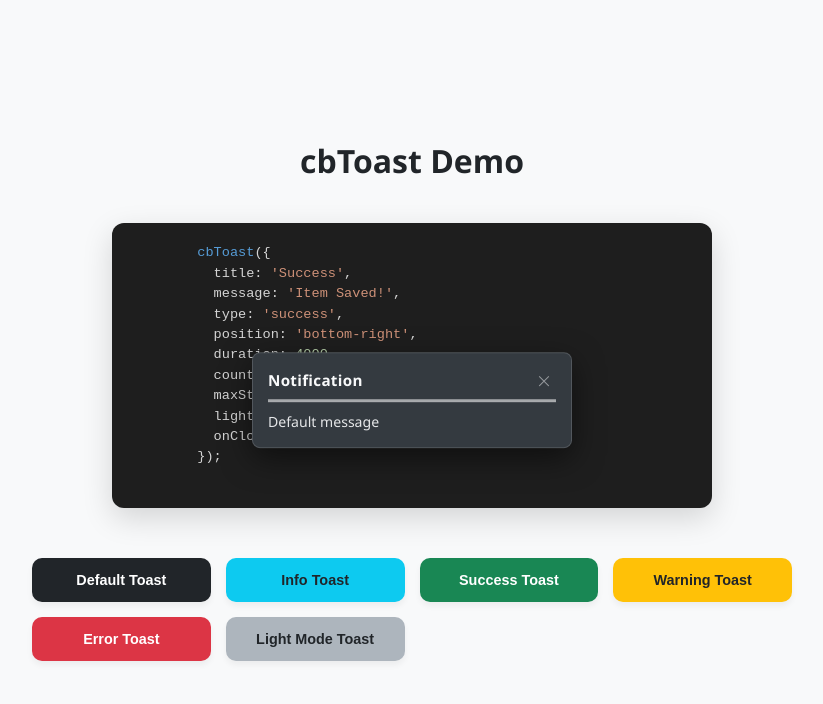
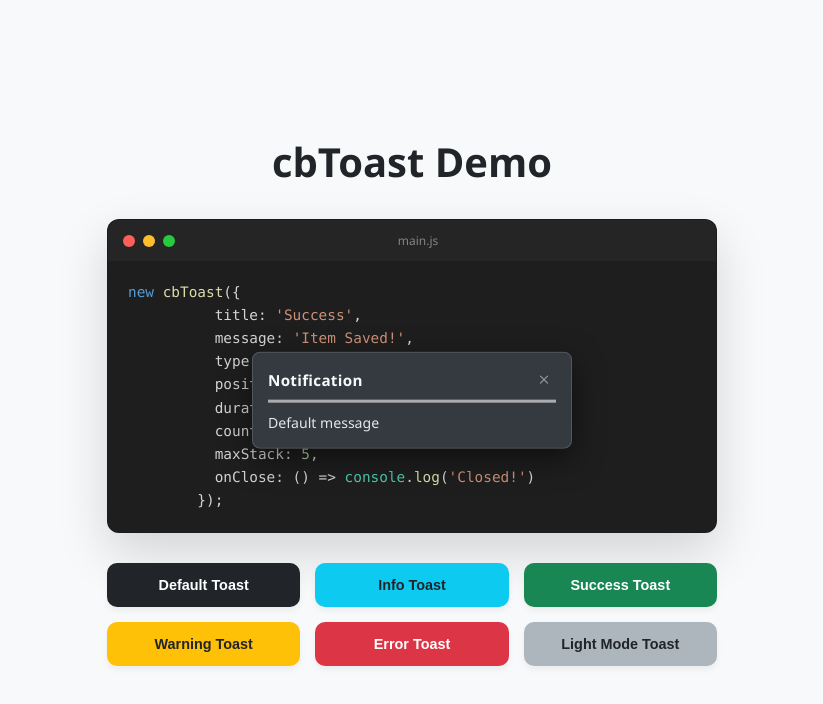
Before and after one commit to charlieBdev/cbToast, a website with bundled scripts: page index.html in a window 1280 px wide. Both pictures are taken after a click on the button "Default Toast". Shown: the whole page, without its empty margins (228-1051 px from the left). Built offline with nearby package versions, Linux system fonts and the light colour scheme.

Commit message:
fix loader and x

```diff
--- a/cbToast/cbToast.css
+++ b/cbToast/cbToast.css
@@ -31,16 +31,11 @@
     2. THE TOAST COMPONENT (Bootstrap 5.3 Theme Alignment)
 ========================================================================== */
 .cb-toast {
-    /** * UPDATED DARK MODE:
-     * We use #343a40 (bs-gray-800) for the toast surface.
-     * This is slightly lighter than the standard BS dark background (#212529),
-     * providing the "elevation" needed to stand out.
-     */
+    /* Dark Mode: Elevated Surface (#343a40) to pop against body (#212529) */
     --toast-bg: #343a40;
     --toast-color: #f8f9fa;
     --toast-border-rgba: rgba(255, 255, 255, 0.15);
     --close-opacity: 0.5;
-    /* Stronger shadow for better pop on dark backgrounds */
     --shadow: 0 10px 30px rgba(0, 0, 0, 0.5);
 
     font-family: inherit;
@@ -63,11 +58,11 @@
                 opacity 0.3s ease;
 }
 
-/* Light Mode Overrides (BS 5.3 "Light" colors) */
+/* Light Mode Overrides */
 .cb-toast[data-theme="light"] {
-    --toast-bg: #ffffff;          /* bs-body-bg */
-    --toast-color: #212529;       /* bs-body-color */
-    --toast-border-rgba: rgba(0, 0, 0, 0.175);
+    --toast-bg: #ffffff;
+    --toast-color: #212529;
+    --toast-border-rgba: rgba(0, 0, 0, 0.1);
     --close-opacity: 0.4;
     --shadow: 0 0.5rem 1rem rgba(0, 0, 0, 0.15);
 }
@@ -94,7 +89,8 @@
     display: flex;
     justify-content: space-between;
     align-items: center;
-    border-bottom: 2px solid var(--toast-border-rgba);
+    /* 1. Change border to 3px to match the bar height exactly */
+    border-bottom: 3px solid var(--toast-border-rgba);
     padding-bottom: 8px;
     margin-bottom: 10px;
     position: relative;
@@ -103,8 +99,10 @@
 .cb-toast-header::after {
     content: '';
     position: absolute;
-    bottom: -2px;
+    /* 2. Position at -3px to sit exactly on top of the 3px border */
+    bottom: -3px;
     left: 0;
+    /* 3. Match height exactly to the border-bottom */
     height: 3px;
     width: 100%;
     z-index: 1;
@@ -118,17 +116,28 @@
     width: 0% !important;
 }
 
-.cb-toast-title { font-size: 0.95rem; font-weight: 700; letter-spacing: 0.3px; }
-.cb-toast-body { font-size: 0.88rem; line-height: 1.4; opacity: 0.9; }
+.cb-toast-title {
+    font-size: 0.95rem;
+    font-weight: 700;
+    letter-spacing: 0.3px;
+    color: var(--toast-color);
+}
+
+.cb-toast-body {
+    font-size: 0.88rem;
+    line-height: 1.4;
+    opacity: 0.9;
+    color: var(--toast-color);
+}
 
 /* ==========================================================================
-    4. CLOSE BUTTON (Lean & Centered)
+    4. CLOSE BUTTON (SVG Optimized)
 ========================================================================== */
 .cb-toast-close-btn {
     background: none;
     border: none;
     padding: 0;
-    margin: 0;
+    margin: 0 0 0 10px;
     cursor: pointer;
 
     display: flex;
@@ -137,21 +146,22 @@
 
     width: 24px;
     height: 24px;
-    color: inherit;
-
-    /* Using system font stack for the best thin rendering */
-    font-family: -apple-system, BlinkMacSystemFont, "Segoe UI", Roboto, sans-serif;
-    font-size: 1.5rem;
-    font-weight: 200; /* Ultra-thin weight */
-    line-height: 1;
+    color: inherit; /* Ensures SVG stroke uses the theme color */
 
     opacity: var(--close-opacity);
     transition: opacity 0.2s ease, transform 0.2s ease;
 }
 
+/* SVG specific sizing */
+.cb-toast-close-btn svg {
+    width: 14px;
+    height: 14px;
+    display: block;
+}
+
 .cb-toast-close-btn:hover {
     opacity: 1;
-    transform: rotate(90deg); /* Modern interaction touch */
+    transform: rotate(90deg);
 }
 
 /* ==========================================================================
@@ -167,3 +177,9 @@
 .cb-toast-error   .cb-toast-header::after { background-color: #dc3545; }
 .cb-toast-warning .cb-toast-header::after { background-color: #ffc107; }
 .cb-toast-info    .cb-toast-header::after { background-color: #0dcaf0; }
+
+/* Contrast overrides for high-contrast status bars */
+/* .cb-toast-info, .cb-toast-warning { */
+    /* If your status toasts use very bright bars, you can force dark text here */
+    /* --toast-color: #212529; */
+/* } */
--- a/cbToast/cbToast.js
+++ b/cbToast/cbToast.js
@@ -65,7 +65,12 @@ export default class cbToast {
     el.innerHTML = `
       <div class="cb-toast-header">
         <strong class="cb-toast-title">${this.options.title}</strong>
-        <button class="cb-toast-close-btn" aria-label="Close">×</button>
+        <button class="cb-toast-close-btn" aria-label="Close">
+          <svg width="14" height="14" viewBox="0 0 24 24" fill="none" stroke="currentColor" stroke-width="2" stroke-linecap="round" stroke-linejoin="round">
+            <line x1="18" y1="6" x2="6" y2="18"></line>
+            <line x1="6" y1="6" x2="18" y2="18"></line>
+          </svg>
+        </button>
       </div>
       <div class="cb-toast-body">${this.options.message}</div>
     `;
--- a/index.html
+++ b/index.html
@@ -12,21 +12,27 @@
   <main>
     <h1>cbToast Demo</h1>
 
-    <section id="demo-instructions" style="margin-bottom: 30px; width: 100%; max-width: 600px;">
-      <pre style="background: #1e1e1e; color: #d4d4d4; padding: 20px; border-radius: 12px; text-align: left; font-size: 0.85rem; line-height: 1.5; box-shadow: 0 10px 30px rgba(0,0,0,0.15); overflow-x: auto;">
-        <span style="color: #569cd6;">cbToast</span>({
-          title: <span style="color: #ce9178;">'Success'</span>,
-          message: <span style="color: #ce9178;">'Item Saved!'</span>,
-          type: <span style="color: #ce9178;">'success'</span>,
-          position: <span style="color: #ce9178;">'bottom-right'</span>,
-          duration: <span style="color: #b5cea8;">4000</span>,
-          countdown: <span style="color: #569cd6;">true</span>,
-          maxStack: <span style="color: #b5cea8;">5</span>,
-          lightMode: <span style="color: #569cd6;">false</span>,
-          onClose: () =&gt; <span style="color: #4ec9b0;">console</span>.log(<span style="color: #ce9178;">'Toast closed'</span>)
-        });
-      </pre>
+    <section id="demo-instructions">
+      <div class="code-window">
+        <div class="window-header">
+          <div class="action-btns">
+            <span></span><span></span><span></span>
+          </div>
+          <div class="window-title">main.js</div>
+        </div>
+        <pre><code><span class="keyword">new</span> <span class="method">cbToast</span>({
+          title: <span class="string">'Success'</span>,
+          message: <span class="string">'Item Saved!'</span>,
+          type: <span class="string">'success'</span>,
+          position: <span class="string">'bottom-right'</span>,
+          duration: <span class="number">4000</span>,
+          countdown: <span class="keyword">true</span>,
+          maxStack: <span class="number">5</span>,
+          onClose: () => <span class="console">console</span>.<span class="method">log</span>(<span class="string">'Closed!'</span>)
+        });</code></pre>
+      </div>
     </section>
+
     <section id="btn-container">
       <button id="defaultBtn">Default Toast</button>
       <button id="infoBtn">Info Toast</button>
@@ -38,6 +44,5 @@
   </main>
 
   <script type="module" src="./main.js"></script>
-  <!-- <script type="module" src="./cbToast/cbToast.js"></script> -->
 </body>
 </html>
--- a/style.css
+++ b/style.css
@@ -8,7 +8,6 @@ body {
     justify-content: center;
     align-items: center;
     min-height: 100vh;
-    /* This prevents small shifts if a scrollbar appears */
     width: 100vw;
     overflow-x: hidden;
     background-color: #f8f9fa;
@@ -20,49 +19,84 @@ main {
     flex-direction: column;
     align-items: center;
     justify-content: center;
-    gap: 20px;
+    gap: 30px;
     padding: 20px;
     width: 100%;
-    max-width: 800px; /* Limits width on desktop for better readability */
+    max-width: 650px; /* Sweeter spot for readability */
     box-sizing: border-box;
 }
 
 h1 {
-    margin-top: 0;
+    margin: 0;
     color: #212529;
     font-weight: 800;
+    font-size: 2.5rem;
 }
 
-/* --- The Code Block --- */
-#demo-instructions {
-    width: 100%;
-    margin-bottom: 20px;
+/* ==========================================================================
+  CODE WINDOW (VS CODE STYLE)
+========================================================================== */
+#demo-instructions { width: 100%; }
+
+.code-window {
+    background: #1e1e1e;
+    border-radius: 12px;
+    overflow: hidden;
+    box-shadow: 0 20px 50px rgba(0, 0, 0, 0.15);
+    border: 1px solid rgba(0, 0, 0, 0.1);
 }
 
-#demo-instructions pre {
-    background: #212529; /* Darker, high-contrast code block */
-    color: #f8f9fa;
-    padding: 20px;
-    border-radius: 12px;
-    font-size: 0.85rem;
-    overflow-x: auto; /* Allows code to scroll if the screen is tiny */
-    box-shadow: 0 10px 30px rgba(0,0,0,0.1);
-    margin: 0;
+.window-header {
+    background: #252526;
+    padding: 12px 15px;
+    display: flex;
+    align-items: center;
 }
 
-/* --- Button Grid --- */
+.action-btns { display: flex; gap: 8px; }
+.action-btns span { width: 12px; height: 12px; border-radius: 50%; }
+.action-btns span:nth-child(1) { background: #ff5f56; }
+.action-btns span:nth-child(2) { background: #ffbd2e; }
+.action-btns span:nth-child(3) { background: #27c93f; }
+
+.window-title {
+    flex-grow: 1;
+    text-align: center;
+    color: #858585;
+    font-size: 0.75rem;
+    margin-right: 40px; /* Balances the dots */
+}
+
+.code-window pre {
+    margin: 0;
+    padding: 20px;
+    overflow-x: auto;
+}
+
+.code-window code {
+    color: #d4d4d4;
+    font-family: 'Consolas', 'Monaco', monospace;
+    font-size: 0.9rem;
+    line-height: 1.6;
+}
+
+/* Syntax Highlighting */
+.keyword { color: #569cd6; }
+.string  { color: #ce9178; }
+.number  { color: #b5cea8; }
+.console { color: #4ec9b0; }
+.method  { color: #dcdcaa; }
+
+/* ==========================================================================
+  BUTTON GRID
+========================================================================== */
 #btn-container {
     display: grid;
-    /* Creates a responsive grid: buttons will be at least 160px,
-       but will fill the available space evenly */
     grid-template-columns: repeat(auto-fit, minmax(160px, 1fr));
     gap: 15px;
     width: 100%;
 }
 
-/* ==========================================================================
-  BUTTON STYLING
-========================================================================== */
 main button {
     padding: 14px 20px;
     font-size: 0.9rem;
@@ -79,23 +113,13 @@ main button {
 main button:hover {
     filter: brightness(1.1);
     transform: translateY(-2px);
-    box-shadow: 0 6px 15px rgba(0, 0, 0, 0.1);
+    box-shadow: 0 8px 15px rgba(0, 0, 0, 0.1);
 }
 
-main button:active {
-    transform: translateY(0);
-}
-
-/* --- Color Variants --- */
-#defaultBtn  { background-color: #212529; }
+/* Color Variants */
+#defaultBtn   { background-color: #212529; }
 #lightModeBtn { background-color: #adb5bd; color: #212529; }
-#successBtn  { background-color: #198754; }
-#errorBtn    { background-color: #dc3545; }
-#infoBtn     { background-color: #0dcaf0; color: #212529; }
-#warningBtn  { background-color: #ffc107; color: #212529; }
-
-/* Focus glow for accessibility */
-main button:focus-visible {
-    outline: 3px solid rgba(13, 110, 253, 0.5);
-    outline-offset: 2px;
-}
+#successBtn   { background-color: #198754; }
+#errorBtn     { background-color: #dc3545; }
+#infoBtn      { background-color: #0dcaf0; color: #212529; }
+#warningBtn   { background-color: #ffc107; color: #212529; }
```
Also changed, not shown: dist/cbToast.min.css, dist/cbToast.min.js.
